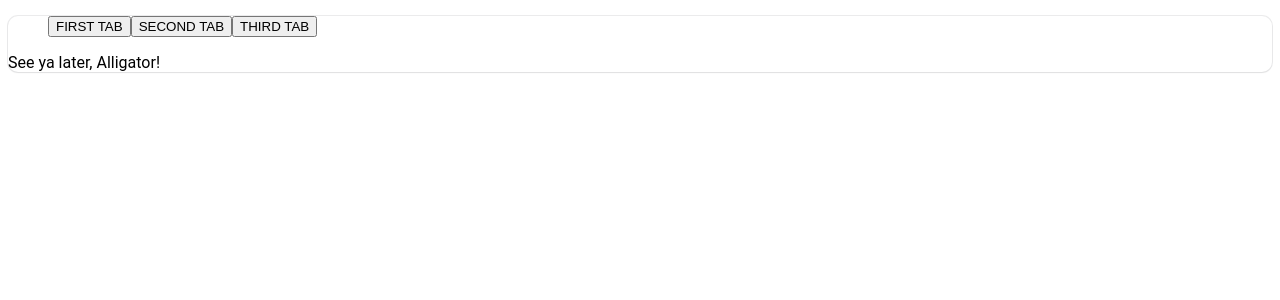
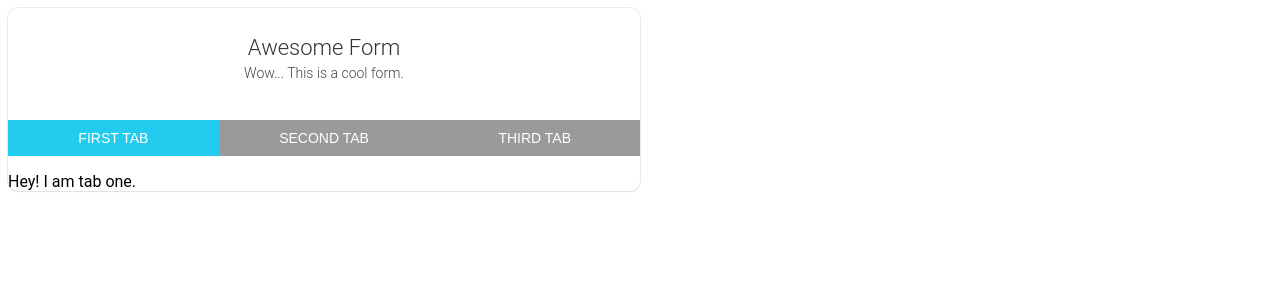
Before and after one commit to Matt-Wigg/form-tabs, a React app: page / in a window 1280 px wide. Shown: the top 300 px of the page. Built offline with nearby package versions, Linux system fonts and the light colour scheme.

Commit message:
Adds basic styling for tabs.

```diff
--- a/src/components/App.jsx
+++ b/src/components/App.jsx
@@ -2,28 +2,60 @@ import React from 'react';
 import styled from 'styled-components';
 import Tabs from './Tabs';
 
-const TabWrap = styled.div`
+const FormWrap = styled.div`
   background-color: #fff;
   border-radius: 10px;
   box-shadow: 0 1px 2px rgba(0,0,0,.05), 0 0 0 1px rgba(63,63,68,.1);
   font-family: Roboto,Helvetica Neue,Arial,sans-serif;
   font-weight: 400;
+  width: 50%;
+`;
+
+const FormHeader = styled.div`
+  padding-top: 25px;
+  padding-bottom: 10px;
+  color: #333;
+  font-weight: 300;
+  font-size: 22px;
+  text-align: center;
+  line-height: 1.42857143;
+`;
+
+const FormHeaderTitle = styled.h4`
+  margin: 0;
+  color: #333;
+  font-weight: 300;
+  font-size: 22px;
+  line-height: 30px;
+`;
+
+const FormHeaderBody = styled.p`
+  font-size: 14px;
+  font-weight: 300;
+  color: #444;
+  margin-bottom: 0;
+  line-height: 1.5;
+  margin: 0 0 10px;
 `;
 
 const App = () => (
-  <TabWrap>
+  <FormWrap>
+    <FormHeader>
+      <FormHeaderTitle>Awesome Form</FormHeaderTitle>
+      <FormHeaderBody>Wow... This is a cool form.</FormHeaderBody>
+    </FormHeader>
     <Tabs>
       <div label="FIRST TAB">
-        See ya later, Alligator!
+        Hey! I am tab one.
       </div>
       <div label="SECOND TAB">
-        After awhile, Crocodile!
+        Hey! I am tab Two.
       </div>
       <div label="THIRD TAB">
-        Nothing to see here, this tab is extinct!
+        Hey! I am tab Three.
       </div>
     </Tabs>
-  </TabWrap>
+  </FormWrap>
 );
 
 export default App;
--- a/src/components/Tab.jsx
+++ b/src/components/Tab.jsx
@@ -1,5 +1,50 @@
 import React, { Component } from 'react';
 import PropTypes from 'prop-types';
+import styled from 'styled-components';
+
+const Button = styled.button`
+  background-color: ${(props) => (props.activeTab === props.label ? '#23ccef' : '#9a9a9a')};
+  border: none;
+  color: white;
+  width: 100%;
+  float: left;
+  position: relative;
+  display: inline-block;
+  padding: 0;
+  outline: none;
+  box-shadow: inset 0px 0px 0px #23ccef;
+  transition: all 0.35s !important;
+
+  &&:hover{
+    background-color: inset 0px 40px 0px #23ccef;
+  }
+`;
+
+
+// a:hover{
+//   color: #fff;
+// }
+
+// a:hover:after{
+//   width: 100%;
+// }
+
+
+
+
+
+const Label = styled.span`
+  color: #fff;
+  text-align: center;
+  border: none;
+  text-transform: uppercase;
+  position: relative;
+  display: block;
+  padding: 10px 15px;
+  cursor: pointer;
+  font-weight: 300;
+  font-size: 14px;
+`;
 
 class Tab extends Component {
   constructor() {
@@ -17,14 +62,16 @@ class Tab extends Component {
     let className = 'tab-list-item';
     if (activeTab === label) className += ' tab-list-active';
     return (
-      <button
+      <Button
         type="submit"
+        activeTab={activeTab}
+        label={label}
         className={className}
         onClick={onClick}
         onKeyPress={onClick}
       >
-        {label}
-      </button>
+        <Label>{label}</Label>
+      </Button>
     );
   }
 }
--- a/src/components/Tabs.jsx
+++ b/src/components/Tabs.jsx
@@ -1,6 +1,14 @@
 import React, { Component } from 'react';
 import PropTypes from 'prop-types';
+import styled from 'styled-components';
 import Tab from './Tab';
+
+const TabsWrap = styled.ol`
+  display: flex;
+  flex-flow: row;
+  padding: 0;
+  width: 100%;
+`;
 
 class Tabs extends Component {
   constructor(props) {
@@ -20,7 +28,7 @@ class Tabs extends Component {
     const { onClickTabItem, props: { children }, state: { activeTab } } = this;
     return (
       <div className="tabs">
-        <ol className="tab-list">
+        <TabsWrap className="tab-list">
           {children.map((child) => {
             const { label } = child.props;
             return (
@@ -32,7 +40,7 @@ class Tabs extends Component {
               />
             );
           })}
-        </ol>
+        </TabsWrap>
         <div className="tab-content">
           {children.map((child) => {
             if (child.props.label !== activeTab) return undefined;
```
